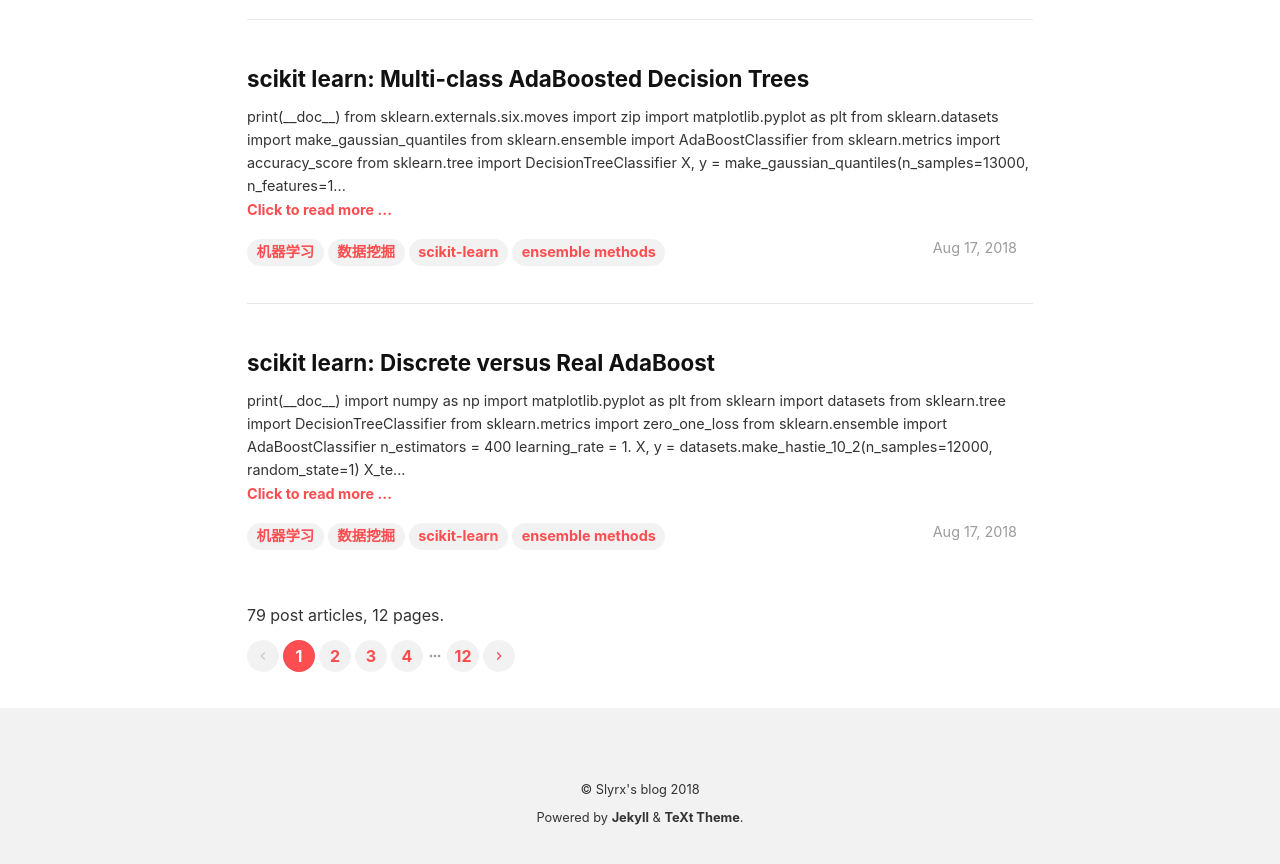
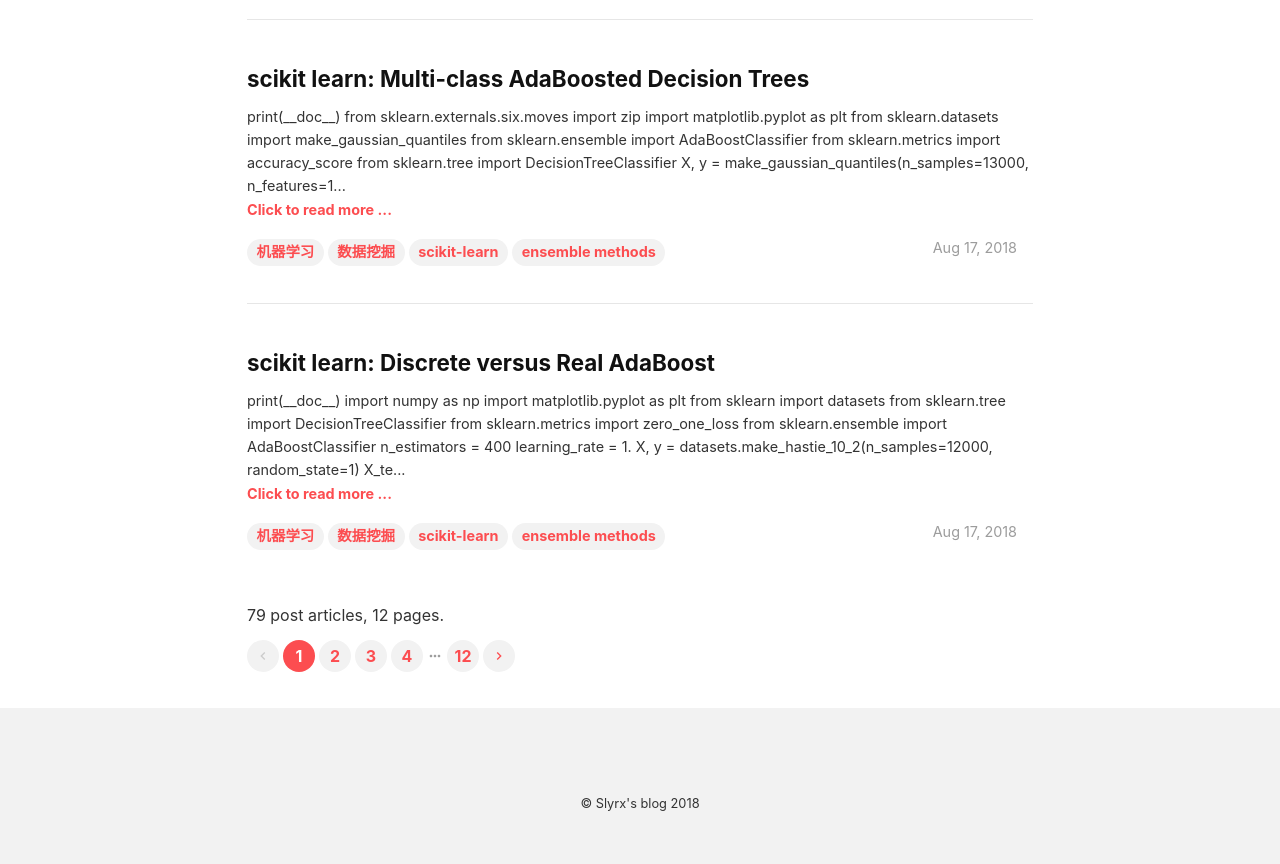
Before and after one commit to slyrx/Tech_Blog, a Jekyll site: the page built from index.html, in a window 1280 px wide and 900 px high, scrolled down 1553 px. Shown: the top 864 px of the window. Built offline with Jekyll 4.4.1, drawn with Linux system fonts in a browser that asks for light colours; the list of posts is cut into pages by our own code.

Commit message:
remove footer

```diff
--- a/_includes/footer.html
+++ b/_includes/footer.html
@@ -3,8 +3,6 @@
     <aside> {%- include follow-me.html -%} </aside>
     <footer class="site-info">
       <p>© {{ site.title }} {{ site.data.locale.COPYRIGHT_DATES }}</p>
-      <p>Powered by <a title="Jekyll is a simple, blog-aware, static site generator." href="http://jekyllrb.com/">Jekyll</a> & <a
-        title="TeXt is a succinct theme for blogging." href="https://github.com/kitian616/jekyll-TeXt-theme">TeXt Theme</a>.</p>
-    </footer>
+   </footer>
   </div>
 </div>
```
